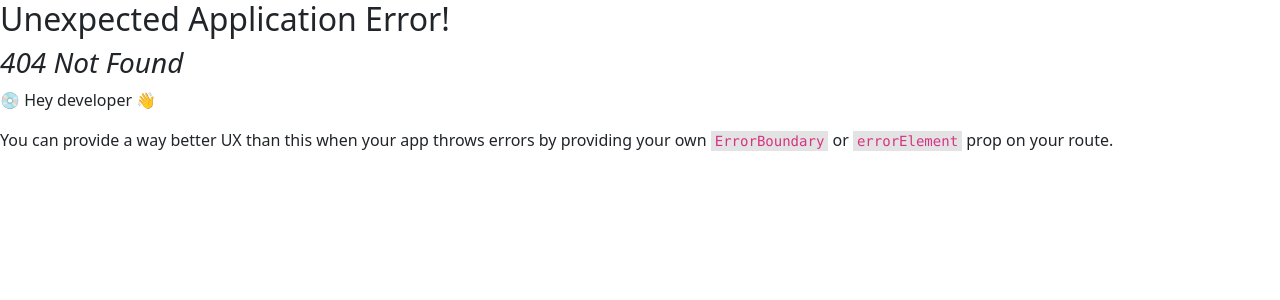
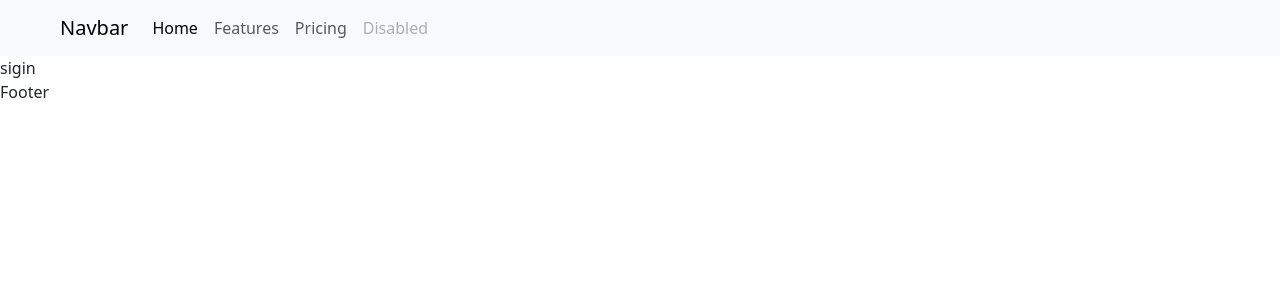
Before and after one commit to magedkarm/ecommerce, a React (Create React App) app: page /signin in a window 1280 px wide. Before the commit this address had no page. Shown: the top 300 px of the page. Built offline with nearby package versions, Linux system fonts and the light colour scheme.

Commit message:
try push

```diff
--- a/package.json
+++ b/package.json
@@ -4,9 +4,7 @@
   "private": true,
   "dependencies": {
     "@fortawesome/fontawesome-free": "^6.5.2",
-    "@testing-library/jest-dom": "^5.17.0",
-    "@testing-library/react": "^13.4.0",
-    "@testing-library/user-event": "^13.5.0",
+
     "bootstrap": "^5.3.3",
     "react": "^18.2.0",
     "react-bootstrap": "^2.10.2",
--- a/src/App.jsx
+++ b/src/App.jsx
@@ -2,12 +2,15 @@ import { RouterProvider, createBrowserRouter } from "react-router-dom";
 import "./App.css";
 import Home from "./Components/Home/Home";
 import Layout from "./Components/Layout/Layout";
+import Sigin from "./Components/Signin/Sigin";
 
 const router = createBrowserRouter([
   {
     path: "",
     element: <Layout />,
-    children: [{ path: "", element: <Home /> }],
+    children: [{ path: "", element: <Home /> },
+    {path: "/signin", element: <Sigin />}
+  ],
   },
 ]);
 function App() {
--- a/src/Components/Layout/Layout.jsx
+++ b/src/Components/Layout/Layout.jsx
@@ -2,6 +2,7 @@ import React from "react";
 import { Outlet } from "react-router-dom";
 import Navbar from "../Navbar/Navbar";
 import Footer from "../Footer/Footer";
+
 
 export default function Layout() {
   return (
--- /dev/null
+++ b/src/Components/Signin/Sigin.jsx
@@ -0,0 +1,9 @@
+function Sigin() {
+    return (
+        <div>
+            sigin
+        </div>
+    )
+}
+
+export default Sigin
```
Also changed, not shown: 1 other file (tests, documents, lock files or other folders).
